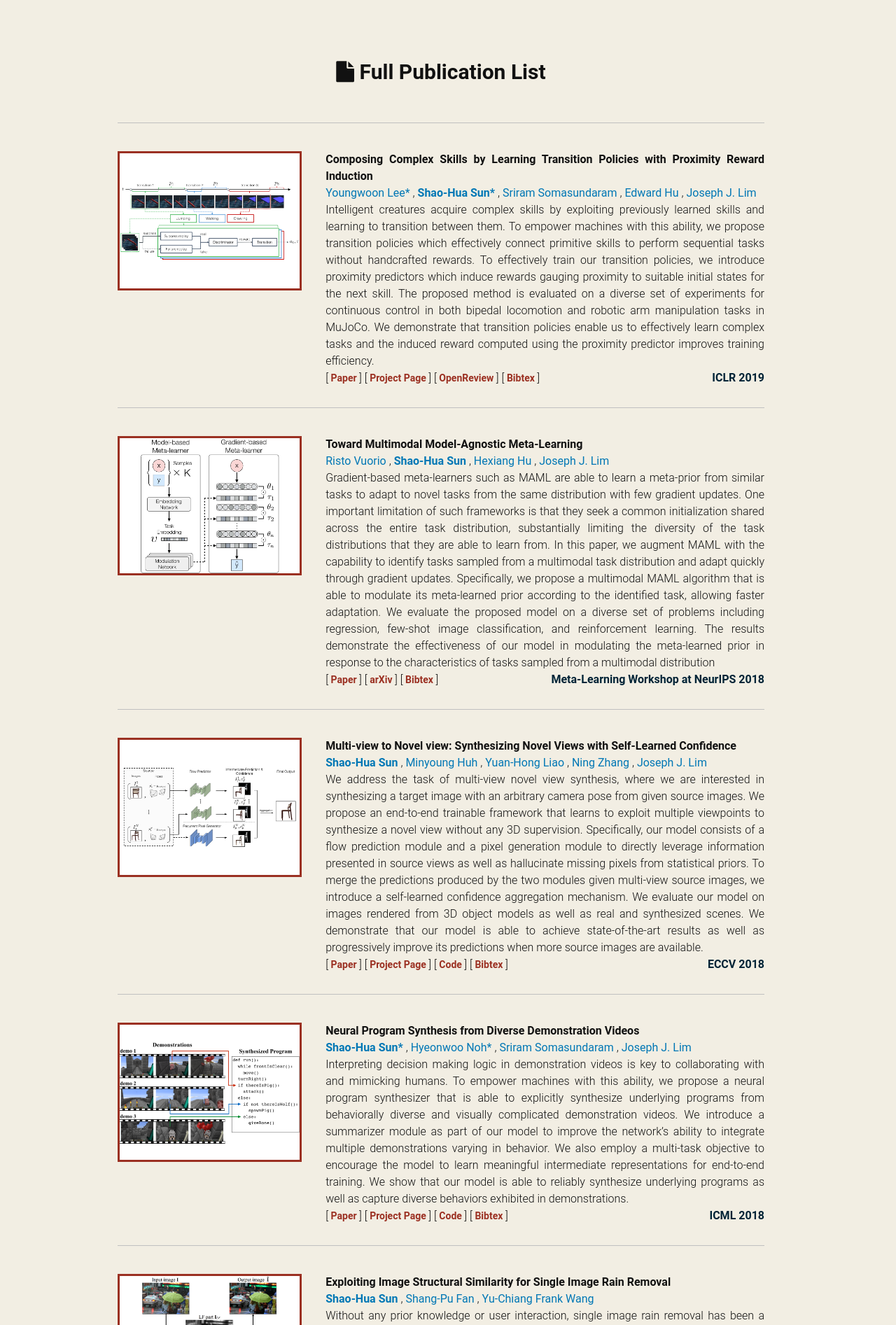
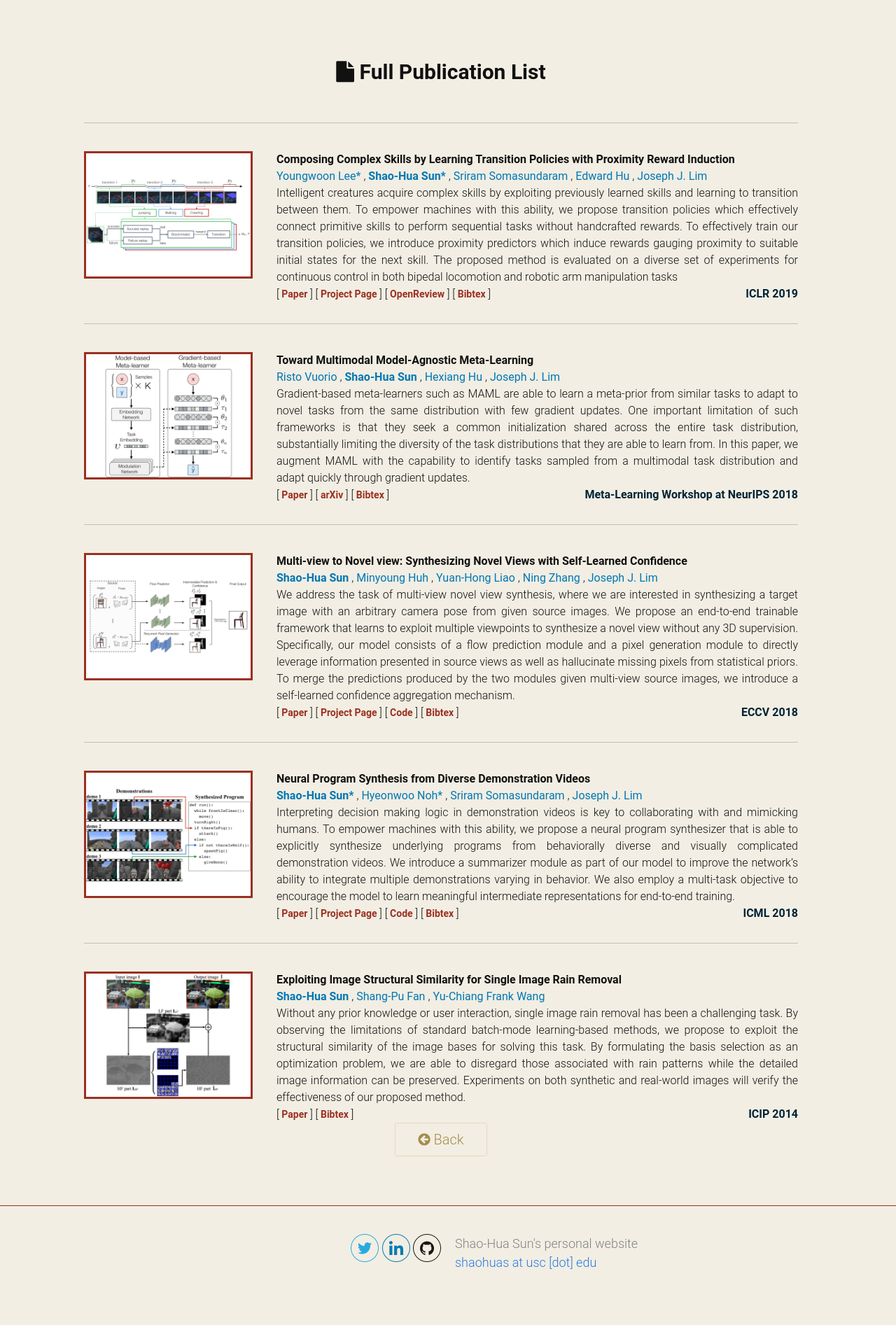
Before and after one commit to shaohua0116/shaohua0116.github.io, a Jekyll site: the page built from publications.html, in a window 1280 px wide, cut to the strip 0-1893 px from the top of the page. Shown: the whole strip at 70% size. Built offline with Jekyll 4.4.1, drawn with Linux system fonts in a browser that asks for light colours.

Commit message:
make the layout wider; reduce desc of projects

```diff
--- a/_data/publications.yml
+++ b/_data/publications.yml
@@ -15,7 +15,8 @@
       url:  'https://edwardshu.com/'
     - name: Joseph J. Lim
       url:  'http://www-bcf.usc.edu/~limjj/'
-  desc: 'Intelligent creatures acquire complex skills by exploiting previously learned skills and learning to transition between them. To empower machines with this ability, we propose transition policies which effectively connect primitive skills to perform sequential tasks without handcrafted rewards. To effectively train our transition policies, we introduce proximity predictors which induce rewards gauging proximity to suitable initial states for the next skill. The proposed method is evaluated on a diverse set of experiments for continuous control in both bipedal locomotion and robotic arm manipulation tasks in MuJoCo. We demonstrate that transition policies enable us to effectively learn complex tasks and the induced reward computed using the proximity predictor improves training efficiency.'
+  desc: 'Intelligent creatures acquire complex skills by exploiting previously learned skills and learning to transition between them. To empower machines with this ability, we propose transition policies which effectively connect primitive skills to perform sequential tasks without handcrafted rewards. To effectively train our transition policies, we introduce proximity predictors which induce rewards gauging proximity to suitable initial states for the next skill. The proposed method is evaluated on a diverse set of experiments for continuous control in both bipedal locomotion and robotic arm manipulation tasks'
+  abstract: 'Intelligent creatures acquire complex skills by exploiting previously learned skills and learning to transition between them. To empower machines with this ability, we propose transition policies which effectively connect primitive skills to perform sequential tasks without handcrafted rewards. To effectively train our transition policies, we introduce proximity predictors which induce rewards gauging proximity to suitable initial states for the next skill. The proposed method is evaluated on a diverse set of experiments for continuous control in both bipedal locomotion and robotic arm manipulation tasks in MuJoCo. We demonstrate that transition policies enable us to effectively learn complex tasks and the induced reward computed using the proximity predictor improves training efficiency.'
   tags:
     - name: 'Paper'
       url:  'https://openreview.net/pdf?id=rygrBhC5tQ'
@@ -43,7 +44,8 @@
       url:  'http://hexianghu.com/'
     - name: Joseph J. Lim
       url:  'http://www-bcf.usc.edu/~limjj/'
-  desc: 'Gradient-based meta-learners such as MAML are able to learn a meta-prior from similar tasks to adapt to novel tasks from the same distribution with few gradient updates. One important limitation of such frameworks is that they seek a common initialization shared across the entire task distribution, substantially limiting the diversity of the task distributions that they are able to learn from. In this paper, we augment MAML with the capability to identify tasks sampled from a multimodal task distribution and adapt quickly through gradient updates. Specifically, we propose a multimodal MAML algorithm that is able to modulate its meta-learned prior according to the identified task, allowing faster adaptation. We evaluate the proposed model on a diverse set of problems including regression, few-shot image classification, and reinforcement learning. The results demonstrate the effectiveness of our model in modulating the meta-learned prior in response to the characteristics of tasks sampled from a multimodal distribution'
+  desc: 'Gradient-based meta-learners such as MAML are able to learn a meta-prior from similar tasks to adapt to novel tasks from the same distribution with few gradient updates. One important limitation of such frameworks is that they seek a common initialization shared across the entire task distribution, substantially limiting the diversity of the task distributions that they are able to learn from. In this paper, we augment MAML with the capability to identify tasks sampled from a multimodal task distribution and adapt quickly through gradient updates.'
+  abstract: 'Gradient-based meta-learners such as MAML are able to learn a meta-prior from similar tasks to adapt to novel tasks from the same distribution with few gradient updates. One important limitation of such frameworks is that they seek a common initialization shared across the entire task distribution, substantially limiting the diversity of the task distributions that they are able to learn from. In this paper, we augment MAML with the capability to identify tasks sampled from a multimodal task distribution and adapt quickly through gradient updates. Specifically, we propose a multimodal MAML algorithm that is able to modulate its meta-learned prior according to the identified task, allowing faster adaptation. We evaluate the proposed model on a diverse set of problems including regression, few-shot image classification, and reinforcement learning. The results demonstrate the effectiveness of our model in modulating the meta-learned prior in response to the characteristics of tasks sampled from a multimodal distribution'
   tags:
     - name: 'Paper'
       url:  'https://arxiv.org/pdf/1812.07172.pdf'
@@ -74,7 +76,8 @@
   publisher:  'ECCV 2018'
   status:   ''
   # place:    'in Munich, Germany'
-  desc: 'We address the task of multi-view novel view synthesis, where we are interested in synthesizing a target image with an arbitrary camera pose from given source images. We propose an end-to-end trainable framework that learns to exploit multiple viewpoints to synthesize a novel view without any 3D supervision. Specifically, our model consists of a flow prediction module and a pixel generation module to directly leverage information presented in source views as well as hallucinate missing pixels from statistical priors. To merge the predictions produced by the two modules given multi-view source images, we introduce a self-learned confidence aggregation mechanism. We evaluate our model on images rendered from 3D object models as well as real and synthesized scenes. We demonstrate that our model is able to achieve state-of-the-art results as well as progressively improve its predictions when more source images are available.'
+  desc: 'We address the task of multi-view novel view synthesis, where we are interested in synthesizing a target image with an arbitrary camera pose from given source images. We propose an end-to-end trainable framework that learns to exploit multiple viewpoints to synthesize a novel view without any 3D supervision. Specifically, our model consists of a flow prediction module and a pixel generation module to directly leverage information presented in source views as well as hallucinate missing pixels from statistical priors. To merge the predictions produced by the two modules given multi-view source images, we introduce a self-learned confidence aggregation mechanism.'
+  abstract: 'We address the task of multi-view novel view synthesis, where we are interested in synthesizing a target image with an arbitrary camera pose from given source images. We propose an end-to-end trainable framework that learns to exploit multiple viewpoints to synthesize a novel view without any 3D supervision. Specifically, our model consists of a flow prediction module and a pixel generation module to directly leverage information presented in source views as well as hallucinate missing pixels from statistical priors. To merge the predictions produced by the two modules given multi-view source images, we introduce a self-learned confidence aggregation mechanism. We evaluate our model on images rendered from 3D object models as well as real and synthesized scenes. We demonstrate that our model is able to achieve state-of-the-art results as well as progressively improve its predictions when more source images are available.'
   tags:
     - name: 'Paper'
       url:  'https://shaohua0116.github.io/Multiview2Novelview/sun2018multiview.pdf'
@@ -102,7 +105,8 @@
   publisher:  'ICML 2018'
   status:   ''
   # place:    'in Stockholm, Sweden'
-  desc: 'Interpreting decision making logic in demonstration videos is key to collaborating with and mimicking humans. To empower machines with this ability, we propose a neural program synthesizer that is able to explicitly synthesize underlying programs from behaviorally diverse and visually complicated demonstration videos. We introduce a summarizer module as part of our model to improve the network’s ability to integrate multiple demonstrations varying in behavior. We also employ a multi-task objective to encourage the model to learn meaningful intermediate representations for end-to-end training. We show that our model is able to reliably synthesize underlying programs as well as capture diverse behaviors exhibited in demonstrations.'
+  desc: 'Interpreting decision making logic in demonstration videos is key to collaborating with and mimicking humans. To empower machines with this ability, we propose a neural program synthesizer that is able to explicitly synthesize underlying programs from behaviorally diverse and visually complicated demonstration videos. We introduce a summarizer module as part of our model to improve the network’s ability to integrate multiple demonstrations varying in behavior. We also employ a multi-task objective to encourage the model to learn meaningful intermediate representations for end-to-end training.'
+  abstract: 'Interpreting decision making logic in demonstration videos is key to collaborating with and mimicking humans. To empower machines with this ability, we propose a neural program synthesizer that is able to explicitly synthesize underlying programs from behaviorally diverse and visually complicated demonstration videos. We introduce a summarizer module as part of our model to improve the network’s ability to integrate multiple demonstrations varying in behavior. We also employ a multi-task objective to encourage the model to learn meaningful intermediate representations for end-to-end training. We show that our model is able to reliably synthesize underlying programs as well as capture diverse behaviors exhibited in demonstrations.'
   tags:
     - name: 'Paper'
       url:  'https://shaohua0116.github.io/demo2program/sun2018neural.pdf'
--- a/_sass/_publications.scss
+++ b/_sass/_publications.scss
@@ -22,8 +22,8 @@
 
 .pub-left {
   float:         left;
-  width: -webkit-calc(30% - (#{$spacing-unit} / 2));
-  width:         calc(30% - (#{$spacing-unit} / 2));
+  width: -webkit-calc(25% - (#{$spacing-unit} / 2));
+  width:         calc(25% - (#{$spacing-unit} / 2));
   text-align:    center;
   margin-left:   auto;
   margin-right:  auto;
@@ -41,8 +41,8 @@
 .pub-right {
   float:         right;
   text-align:    justify;
-  width: -webkit-calc(70% - (#{$spacing-unit} / 2));
-  width:         calc(70% - (#{$spacing-unit} / 2));
+  width: -webkit-calc(75% - (#{$spacing-unit} / 2));
+  width:         calc(75% - (#{$spacing-unit} / 2));
 }
 
 @include media-query($on-laptop) {
--- a/css/main.scss
+++ b/css/main.scss
@@ -59,7 +59,8 @@
 $secondary-color-dark:      $brand-color-dark;
 
 // Width of the content area
-$content-width:     1024px;
+$content-width:     1120px;
+// $content-width:     1024px;
 
 $on-mobile:         400px;
 $on-palm:           600px;
```
